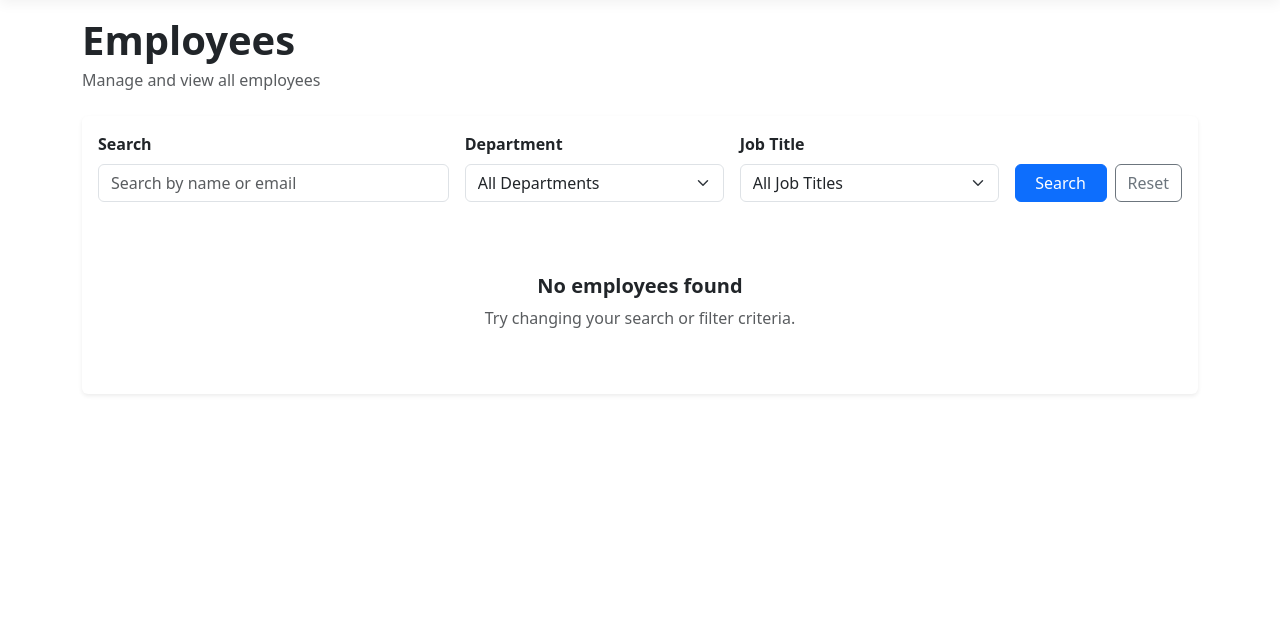
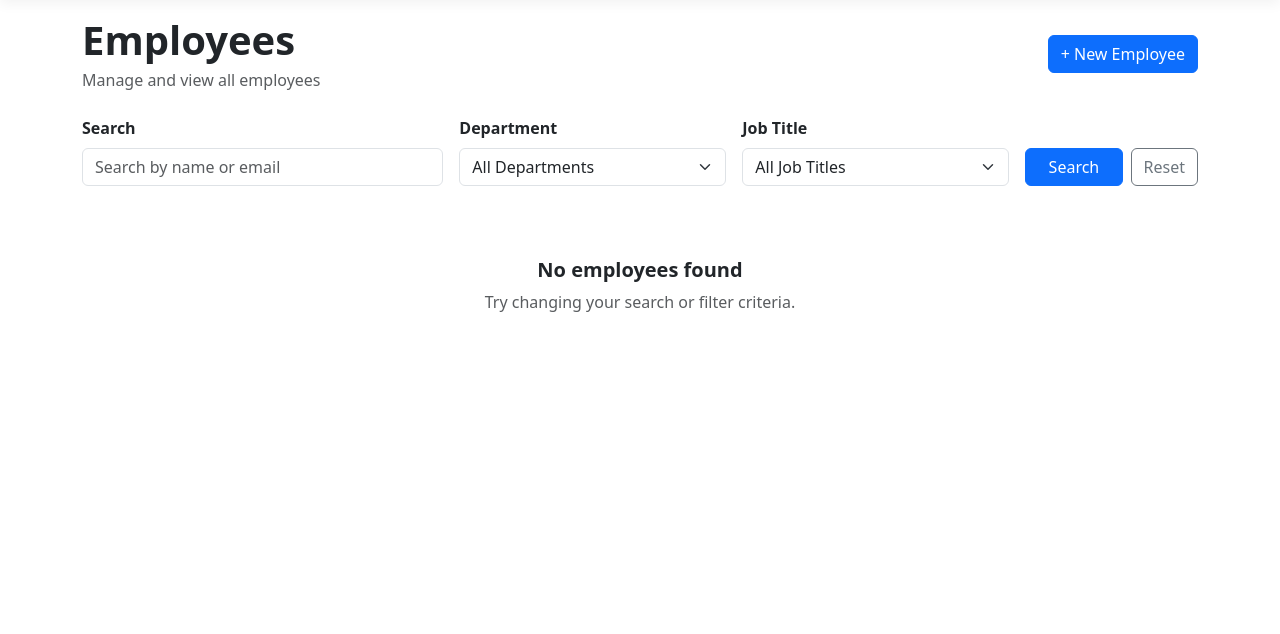
Before and after one commit to mohamedossama143/EmployeeManagementSystem, an ASP.NET Core app: page /Employee in a window 1280 px wide. Shown: the part 57-691 px from the top of the page. Run offline with ASP.NET Core 8, Linux system fonts and the light colour scheme; style sheets or scripts are compiled from the project's sources.

Commit message:
Update Index.cshtml
Add employee details and delete

```diff
--- a/Views/Employee/Index.cshtml
+++ b/Views/Employee/Index.cshtml
@@ -1,15 +1,21 @@
 @model IEnumerable<EmployeeManagementSystem.Models.Employee>
 
-<div class="mb-4">
+<div class="d-flex justify-content-between align-items-center mb-4">
+    <div>
         <h1 class="fw-bold mb-1">Employees</h1>
-    <p class="text-muted mb-0">
-        Manage and view all employees
-    </p>
+        <p class="text-muted mb-0">Manage and view all employees</p>
+    </div>
+    <a asp-action="Create" class="btn btn-primary">+ New Employee</a>
 </div>
 
-<div class="card shadow-sm border-0">
-
-    <div class="card-body">
+@if (TempData["Success"] != null)
+{
+    <div class="alert alert-success">@TempData["Success"]</div>
+}
+@if (TempData["Error"] != null)
+{
+    <div class="alert alert-danger">@TempData["Error"]</div>
+}
 
 <!-- Search & Filters -->
 <partial name="_SearchFilterForm" />
@@ -18,26 +24,16 @@
 {
     <!-- Empty State -->
     <div class="text-center py-5">
-
-                <h5 class="fw-semibold">
-                    No employees found
-                </h5>
-
-                <p class="text-muted mb-0">
-                    Try changing your search or filter criteria.
-                </p>
-
+        <h5 class="fw-semibold">No employees found</h5>
+        <p class="text-muted mb-0">Try changing your search or filter criteria.</p>
     </div>
 }
 else
 {
     <!-- Employee Table -->
     <div class="table-responsive">
-
         <table class="table table-hover align-middle">
-
             <thead class="table-light">
-
                 <tr>
                     <th>Employee</th>
                     <th>Email</th>
@@ -45,26 +41,21 @@
                     <th>Department</th>
                     <th>Job Title</th>
                     <th>Hire Date</th>
+                    <th class="text-end">Actions</th>
                 </tr>
-
             </thead>
-
             <tbody>
-
                 @foreach (var employee in Model)
                 {
                     <tr>
-
                         <!-- Employee -->
                         <td>
                             <div class="d-flex align-items-center">
-
                                 @if (!string.IsNullOrEmpty(employee.ProfileImagePath))
                                 {
                                     <img src="@employee.ProfileImagePath"
                                          alt="@employee.FullName"
-                                                 width="45"
-                                                 height="45"
+                                         width="45" height="45"
                                          class="rounded-circle me-3"
                                          style="object-fit: cover;" />
                                 }
@@ -72,94 +63,64 @@
                                 {
                                     <div class="rounded-circle bg-light d-flex align-items-center justify-content-center me-3"
                                          style="width:45px; height:45px;">
-
                                         <span class="fw-semibold text-muted">
                                             @(string.IsNullOrEmpty(employee.FullName)
                                                 ? "?"
                                                 : employee.FullName.Substring(0, 1).ToUpper())
                                         </span>
-
                                     </div>
                                 }
-
                                 <div>
-
-                                            <div class="fw-semibold">
-                                                @employee.FullName
+                                    <div class="fw-semibold">@employee.FullName</div>
+                                    <small class="text-muted">#@employee.Id</small>
                                 </div>
-
-                                            <small class="text-muted">
-                                                #@employee.Id
-                                            </small>
-
-                                        </div>
-
                             </div>
                         </td>
 
                         <!-- Email -->
-                                <td>
-                                    @employee.Email
-                                </td>
+                        <td>@employee.Email</td>
 
                         <!-- Phone -->
-                                <td>
-                                    @(string.IsNullOrEmpty(employee.PhoneNumber)
-                                        ? "-"
-                                        : employee.PhoneNumber)
-                                </td>
+                        <td>@(string.IsNullOrEmpty(employee.PhoneNumber) ? "-" : employee.PhoneNumber)</td>
 
                         <!-- Department -->
                         <td>
-
                             @if (employee.Department != null)
                             {
-                                        <span class="badge bg-light text-dark">
-                                            @employee.Department.Name
-                                        </span>
+                                <span class="badge bg-light text-dark">@employee.Department.Name</span>
                             }
                             else
                             {
-                                        <span class="text-muted">
-                                            -
-                                        </span>
+                                <span class="text-muted">-</span>
                             }
-
                         </td>
 
                         <!-- Job Title -->
-                                <td>
-                                    @(employee.JobTitle?.Title ?? "-")
-                                </td>
+                        <td>@(employee.JobTitle?.Title ?? "-")</td>
 
                         <!-- Hire Date -->
-                                <td>
-                                    @employee.HireDate.ToString("dd/MM/yyyy")
+                        <td>@employee.HireDate.ToString("dd/MM/yyyy")</td>
+
+                        <!-- Actions -->
+                        <td class="text-end">
+                            <a asp-action="Details" asp-route-id="@employee.Id" class="btn btn-sm btn-outline-info">Details</a>
+                            <a asp-action="Edit" asp-route-id="@employee.Id" class="btn btn-sm btn-outline-secondary">Edit</a>
+                            <a asp-action="Delete" asp-route-id="@employee.Id" class="btn btn-sm btn-outline-danger">Delete</a>
                         </td>
-
                     </tr>
                 }
-
             </tbody>
-
         </table>
-
     </div>
 
     <!-- Pagination -->
     @if ((int)ViewBag.TotalPages > 1)
     {
         <div class="d-flex justify-content-between align-items-center mt-4">
-
             <div class="text-muted">
-                        Page
-                        <strong>@ViewBag.CurrentPage</strong>
-                        of
-                        <strong>@ViewBag.TotalPages</strong>
+                Page <strong>@ViewBag.CurrentPage</strong> of <strong>@ViewBag.TotalPages</strong>
             </div>
-
             <div class="d-flex gap-2">
-
                 @if ((int)ViewBag.CurrentPage > 1)
                 {
                     <a class="btn btn-sm btn-outline-primary"
@@ -171,7 +132,6 @@
                         Previous
                     </a>
                 }
-
                 @if ((int)ViewBag.CurrentPage < (int)ViewBag.TotalPages)
                 {
                     <a class="btn btn-sm btn-outline-primary"
@@ -183,13 +143,7 @@
                         Next
                     </a>
                 }
-
             </div>
-
         </div>
     }
-
 }
-
-    </div>
-    </div>
```
Lines whose indentation alone changed are shown as unchanged.
